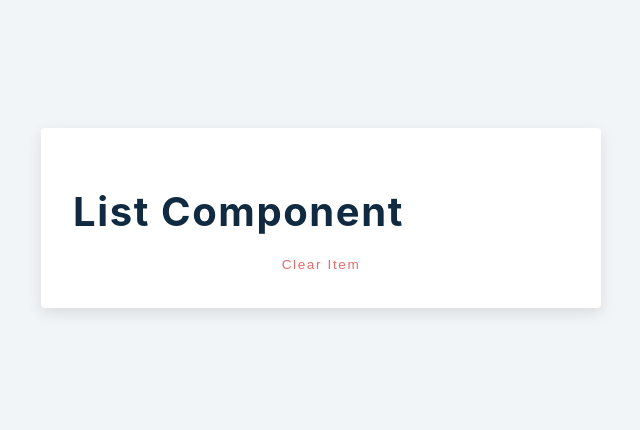
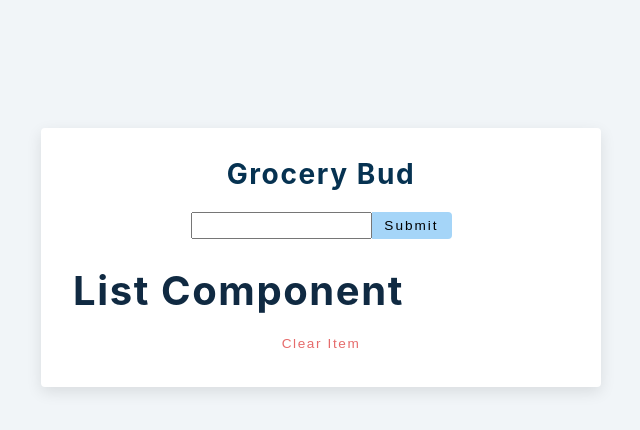
Before and after one commit to Siar416/grocery-bud-project, a React (Create React App) app in the folder setup/: page / in a window 1280 px wide. Shown: the top 430 px of the page, without its empty margins (319-959 px from the left). Built offline with nearby package versions, Linux system fonts and the light colour scheme.

Commit message:
conditional rendering of button text based on state

```diff
--- a/setup/src/App.js
+++ b/setup/src/App.js
@@ -18,6 +18,13 @@
     <section className="section-center">
       <form className="grocery-form" onSubmit={handleSubmit}>
         {alert.show && <Alert />}
+        <h3>grocery bud</h3>
+        <div className="form-control">
+          <input type="text" />
+          <button type="submit" className="submit-btn">
+            {isEditing ? "edit" : "submit"}
+          </button>
+        </div>
       </form>
       <div className="grocery-container">
         <List />
```
